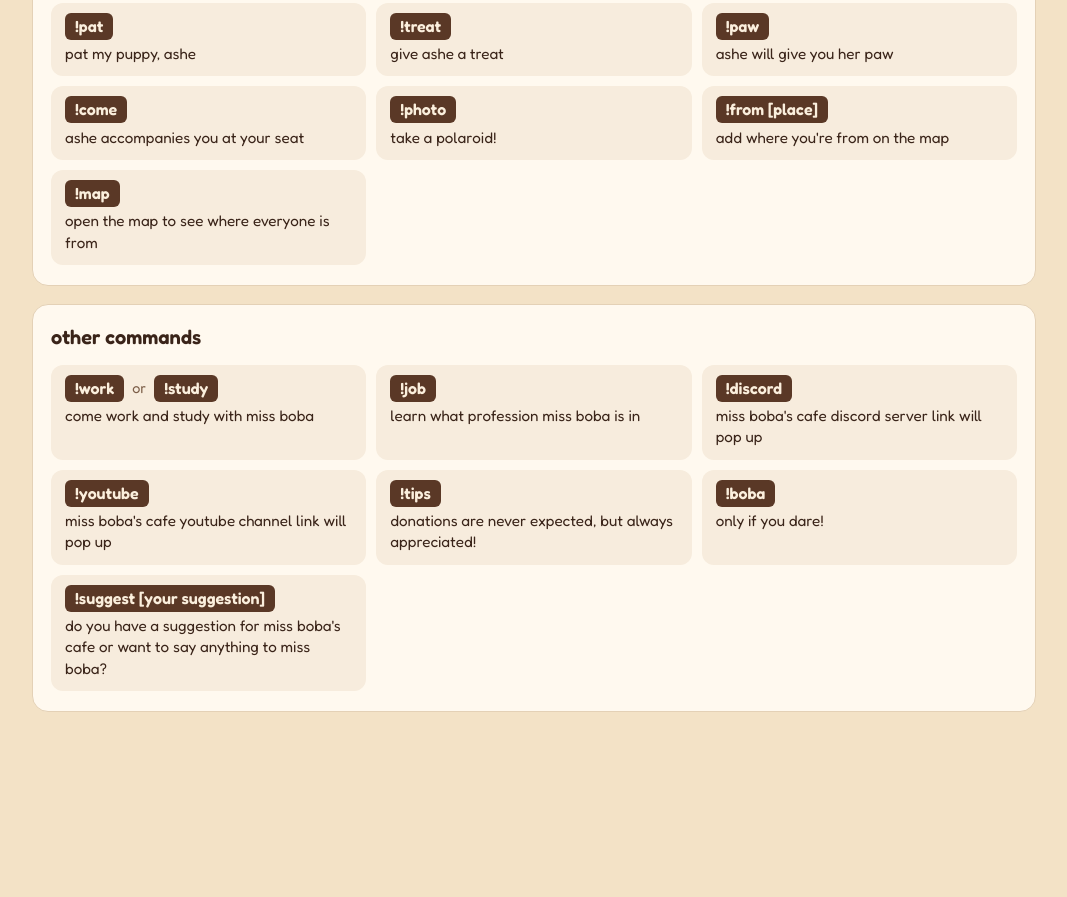
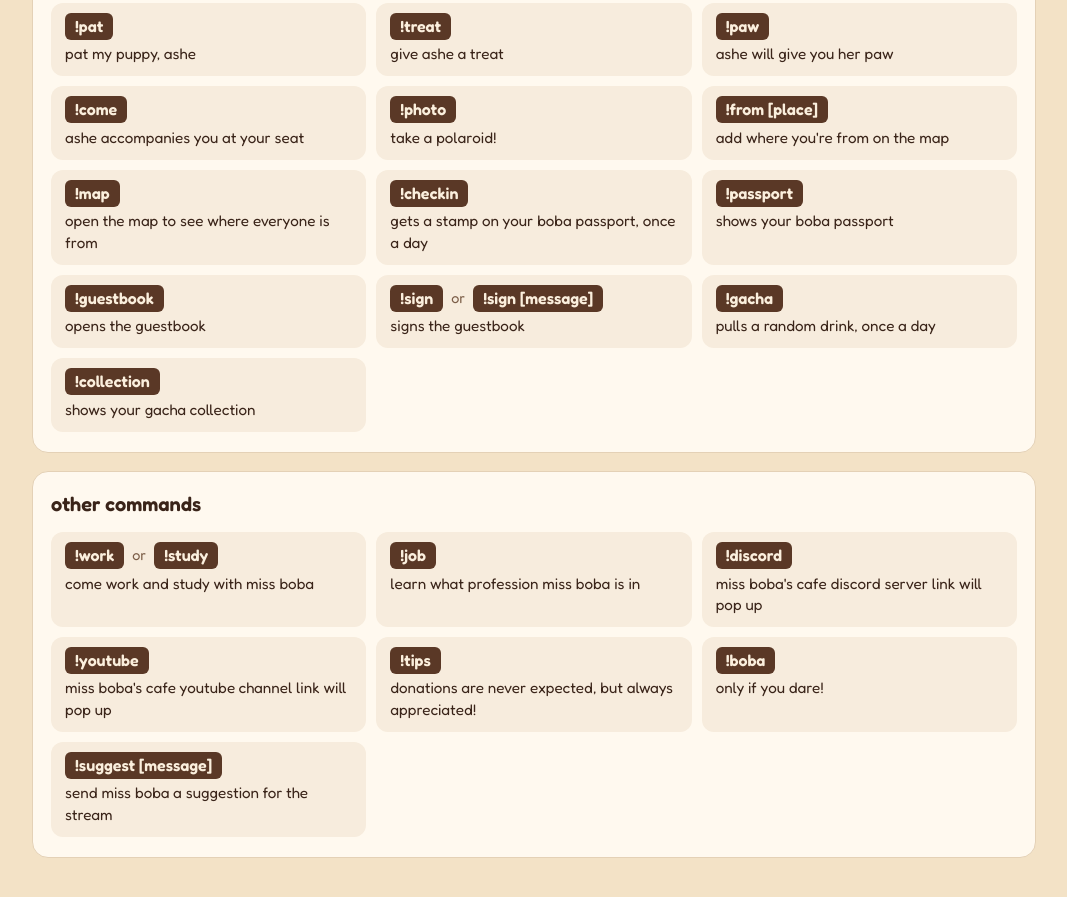
Before and after one commit to lilmissboba/commands, a plain HTML site: page index.html in a window 1280 px wide. Shown: the part 741-1638 px from the top of the page, without its empty margins (106-1173 px from the left). Before the commit the page ends 1527 px from the top, so only its background shows below. Drawn offline with Linux system fonts and the light colour scheme; a web font is replaced by a local one.

Commit message:
Add files via upload

```diff
--- a/index.html
+++ b/index.html
@@ -76,7 +76,13 @@ const SECTIONS = [
     { cmds: ["!come"], desc: "ashe accompanies you at your seat" },
     { cmds: ["!photo"], desc: "take a polaroid!" },
     { cmds: ["!from [place]"], desc: "add where you're from on the map" },
-    { cmds: ["!map"], desc: "open the map to see where everyone is from" }
+    { cmds: ["!map"], desc: "open the map to see where everyone is from" },
+    { cmds: ["!checkin"], desc: "gets a stamp on your boba passport, once a day" },
+    { cmds: ["!passport"], desc: "shows your boba passport" },
+    { cmds: ["!guestbook"], desc: "opens the guestbook" },
+    { cmds: ["!sign", "!sign [message]"], desc: "signs the guestbook" },
+    { cmds: ["!gacha"], desc: "pulls a random drink, once a day" },
+    { cmds: ["!collection"], desc: "shows your gacha collection" }
   ]},
   { title: "other commands", items: [
     { cmds: ["!work", "!study"], desc: "come work and study with miss boba" },
@@ -85,7 +91,7 @@ const SECTIONS = [
     { cmds: ["!youtube"], desc: "miss boba's cafe youtube channel link will pop up" },
     { cmds: ["!tips"], desc: "donations are never expected, but always appreciated!" },
     { cmds: ["!boba"], desc: "only if you dare!" },
-    { cmds: ["!suggest [your suggestion]"], desc: "do you have a suggestion for miss boba's cafe or want to say anything to miss boba?" }
+    { cmds: ["!suggest [message]"], desc: "send miss boba a suggestion for the stream" }
   ]}
 ];
 
```
